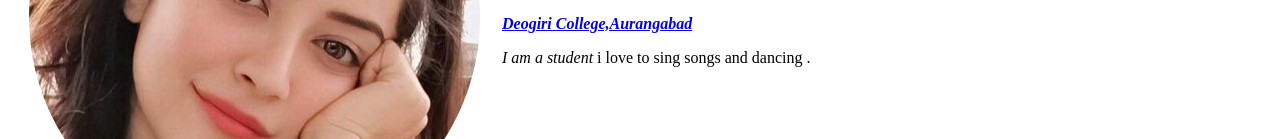
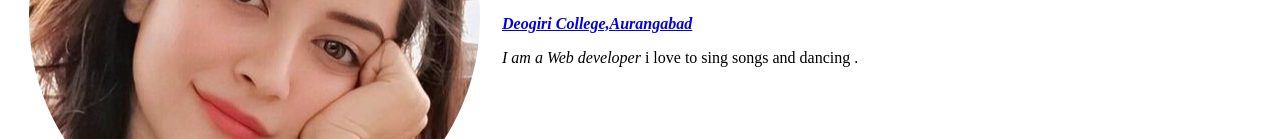
Before and after one commit to jyotisawale14/cv, a plain HTML site: page index.html in a window 1280 px wide. Shown: the part 237-376 px from the top of the page. Drawn offline with Linux system fonts and the light colour scheme; files whose address does not match are found by name.

Commit message:
Update index.html

```diff
--- a/index.html
+++ b/index.html
@@ -12,7 +12,7 @@
           <td><img src="Photos/Photo.png" alt=""></td>
           <td> <h3>JYOTI SAWALE</h3>
     <p><em><strong><a href="https://deogiricollege.org/">Deogiri College,Aurangabad</a></strong></em> </p>
-    <p><em> I am a student </em> i love to sing songs and dancing .</p></td>
+              <p><em> I am a Web developer </em> i love to sing songs and dancing .</p></td>
       </tr>
   </table>
 
```
